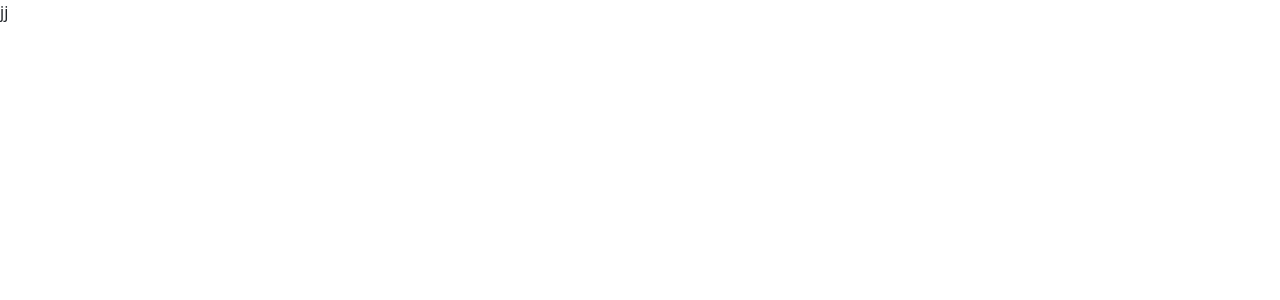
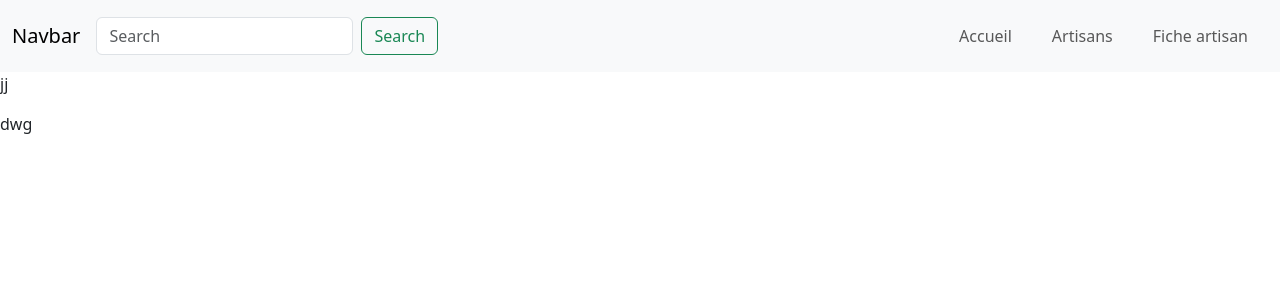
Before and after one commit to Ivann212/TrouveTonArtisan, an Angular app: page / in a window 1280 px wide. Shown: the top 300 px of the page. Built offline with nearby package versions, Linux system fonts and the light colour scheme.

Commit message:
modification header

```diff
--- a/src/app/accueil/accueil.component.html
+++ b/src/app/accueil/accueil.component.html
@@ -1,3 +1,9 @@
+<header>
+    <app-header/>
+</header>
+
 <main class="main">
   <p>jj</p>
 </main>
+
+<app-footer/>
--- a/src/app/footer/footer.component.html
+++ b/src/app/footer/footer.component.html
@@ -1,3 +1,3 @@
 <nav>
-
+    dwg
 </nav>
--- a/src/app/header/header.component.html
+++ b/src/app/header/header.component.html
@@ -1,36 +1,19 @@
 <nav class="navbar navbar-expand-lg bg-body-tertiary">
     <div class="container-fluid">
       <a class="navbar-brand" href="#">Navbar</a>
-      <button class="navbar-toggler" type="button" data-bs-toggle="collapse" data-bs-target="#navbarSupportedContent" aria-controls="navbarSupportedContent" aria-expanded="false" aria-label="Toggle navigation">
-        <span class="navbar-toggler-icon"></span>
+      <form class="d-flex" role="search">
+        <input class="form-control me-2" type="search" placeholder="Search" aria-label="Search">
+        <button class="btn btn-outline-success" type="submit">Search</button>
+      </form>
+      <button class="navbar-toggler text-uppercase font-weight-bold bg-primary text-white rounded" type="button" data-bs-toggle="collapse" data-bs-target="#navbarResponsive" aria-controls="navbarResponsive" aria-expanded="false" aria-label="Toggle navigation">
+        <i class="fa-solid fa-bars"></i>
       </button>
-      <div class="collapse navbar-collapse" id="navbarSupportedContent">
-        <ul class="navbar-nav me-auto mb-2 mb-lg-0">
-          <li class="nav-item">
-            <a class="nav-link active" aria-current="page" href="#">Home</a>
-          </li>
-          <li class="nav-item">
-            <a class="nav-link active" aria-current="page" href="#">Active</a>
-          </li>
-          <li class="nav-item dropdown">
-            <a class="nav-link dropdown-toggle" href="#" role="button" data-bs-toggle="dropdown" aria-expanded="false">
-              Dropdown
-            </a>
-            <ul class="dropdown-menu">
-              <li><a class="dropdown-item" href="#">Action</a></li>
-              <li><a class="dropdown-item" href="#">Another action</a></li>
-              <li><hr class="dropdown-divider"></li>
-              <li><a class="dropdown-item" href="#">Something else here</a></li>
-            </ul>
-          </li>
-          <li class="nav-item">
-            <a class="nav-link disabled" aria-disabled="true">Disabled</a>
-          </li>
+    <div class="collapse navbar-collapse " id="navbarResponsive">
+        <ul class="navbar-nav ms-auto">
+            <li class="nav-item mx-0 mx-lg-1"><a routerLink="/" class="nav-link py-3 px-0 px-lg-3 rounded" >Accueil</a></li>
+            <li class="nav-item mx-0 mx-lg-1"><a routerLink="/listeArtisan" class="nav-link py-3 px-0 px-lg-3 rounded" >Artisans</a></li>
+            <li class="nav-item mx-0 mx-lg-1"><a routerLink="/ficheArtisan" class="nav-link py-3 px-0 px-lg-3 rounded" >Fiche artisan</a></li>
         </ul>
-        <form class="d-flex" role="search">
-          <input class="form-control me-2" type="search" placeholder="Search" aria-label="Search">
-          <button class="btn btn-outline-success" type="submit">Search</button>
-        </form>
-      </div>
+    </div>
     </div>
   </nav>
```
